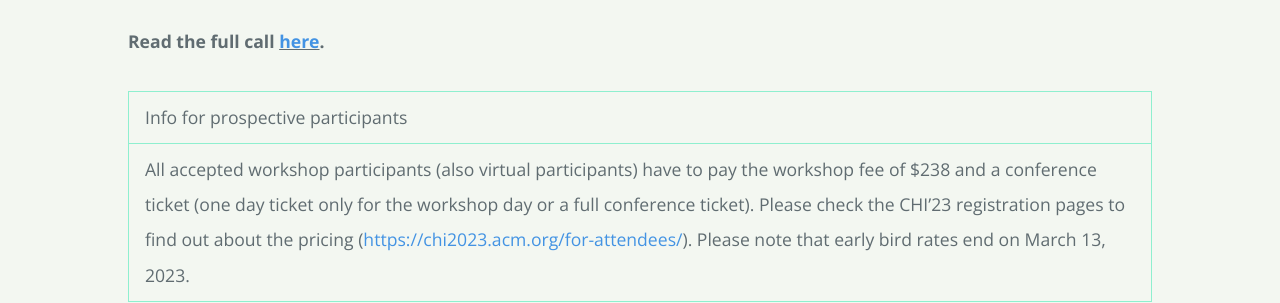
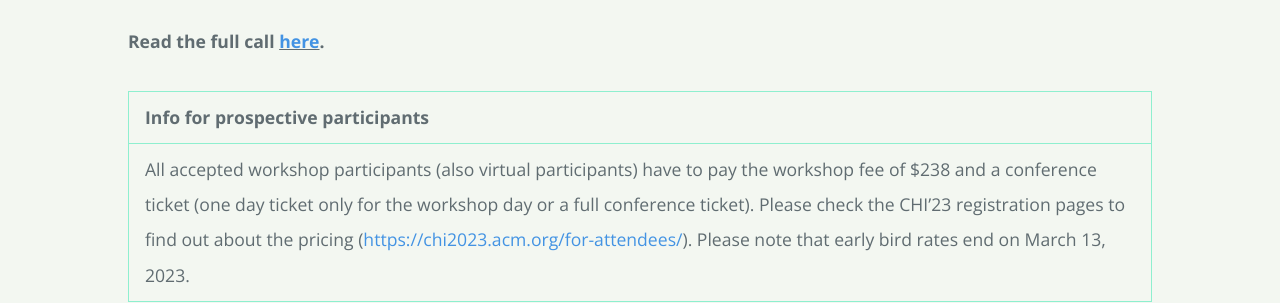
Before and after one commit to discontinued-civictech/discontinued-civictech.github.io, a Jekyll site: the page built from call.md, in a window 1280 px wide. Shown: the part 3188-3491 px from the top of the page. Built offline with Jekyll 4.4.1, drawn with Linux system fonts in a browser that asks for light colours; our own code applies the rules of GitHub Pages for plain Markdown files.

```diff
--- a/call.md
+++ b/call.md
@@ -45,7 +45,7 @@ Please include in your submission if you would like or would not like to have yo
 
 #### <strong>Read the full call <u><a href="files/Preprint_Hamm_Shibuya_Pargman_etal_Failed_yet_successful.pdf">here</a></u><strong>.
 
-|Info for prospective participants |
+|**Info for prospective participants** |
 |All accepted workshop participants (also virtual participants) have to pay the workshop fee of $238 and a conference ticket (one day ticket only for the workshop day or a full conference ticket). Please check the CHI'23 registration pages to find out about the pricing (<a href="https://chi2023.acm.org/for-attendees/">https://chi2023.acm.org/for-attendees/</a>). Please note that early bird rates end on March 13, 2023.|
 
 <a href = "./" class="btn-to-top">Back to Top Page</a>
```
